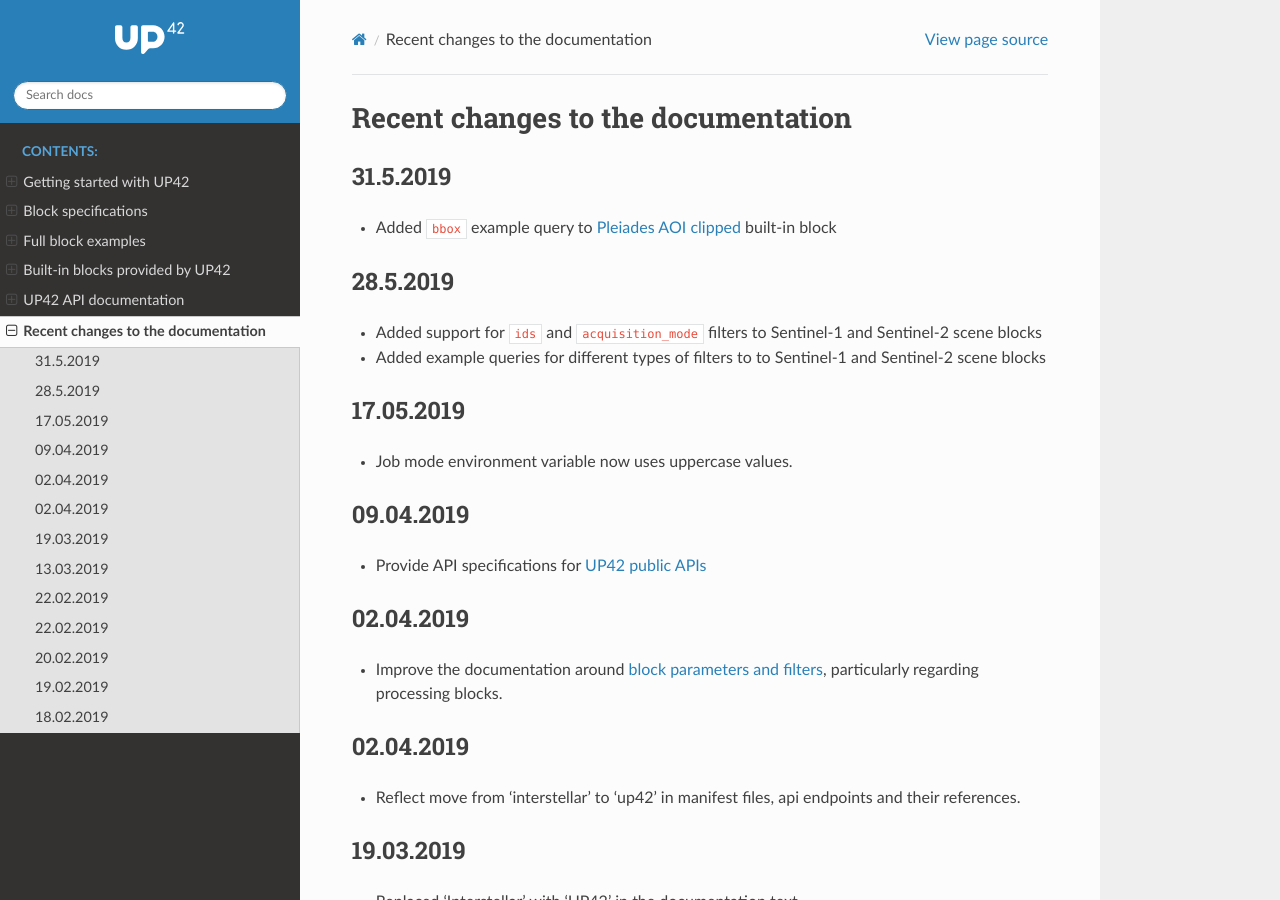
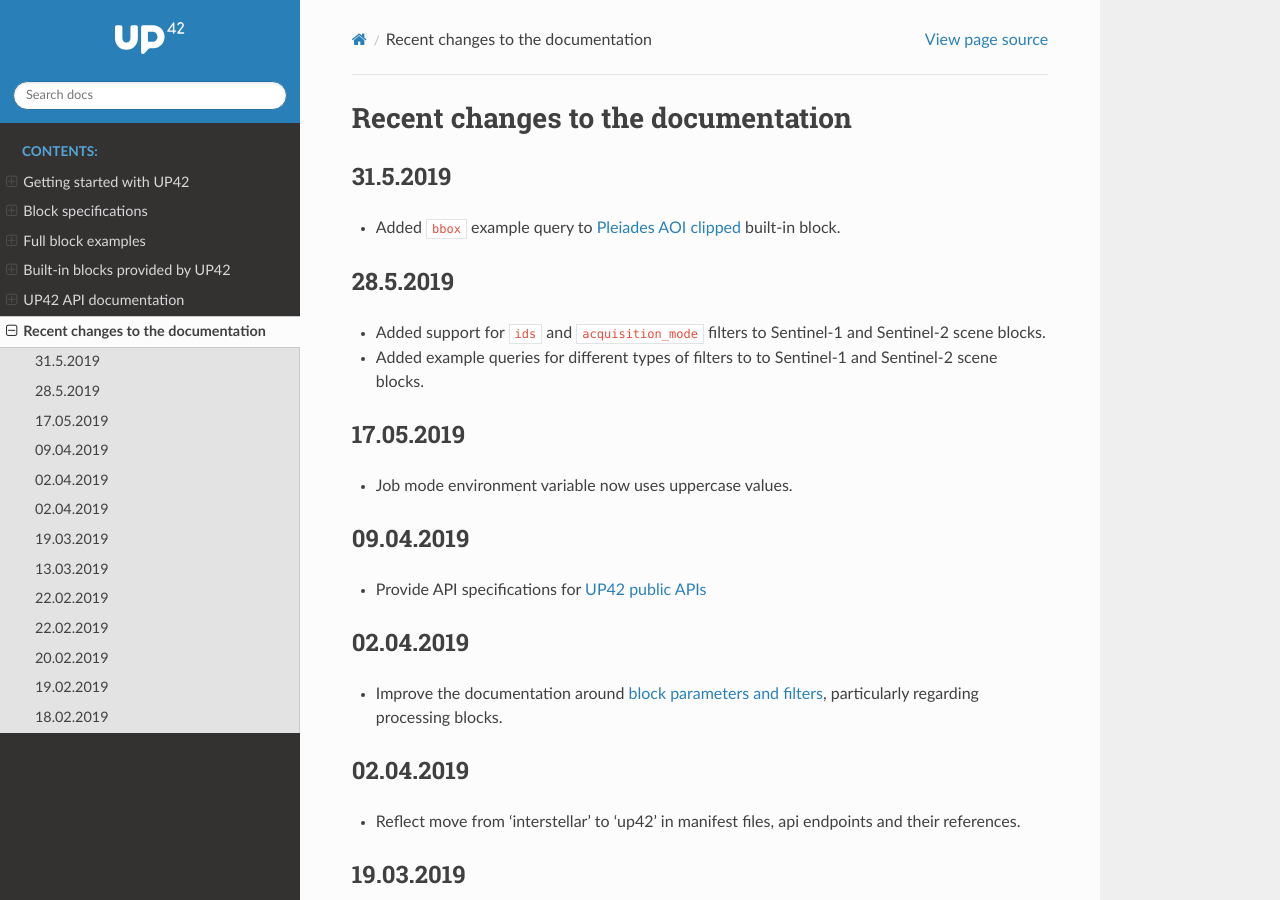
Before and after one commit to up42/docs, a Sphinx documentation site: the page built from source/recent-changes.rst, in a window 1280 px wide and 900 px high. Built offline with Sphinx 7.4.7 and the Read the Docs theme 2.0.0, drawn with Linux system fonts in a browser that asks for light colours.

Commit message:
Fix punctuation

```diff
--- a/source/recent-changes.rst
+++ b/source/recent-changes.rst
@@ -3,13 +3,13 @@
 
 31.5.2019
 ---------
-* Added ``bbox`` example query to :ref:`Pleiades AOI clipped <pleiades-aoiclipped-block>` built-in block
+* Added ``bbox`` example query to :ref:`Pleiades AOI clipped <pleiades-aoiclipped-block>` built-in block.
 
 28.5.2019
 ---------
 
-* Added support for ``ids`` and ``acquisition_mode`` filters to Sentinel-1 and Sentinel-2 scene blocks
-* Added example queries for different types of filters to to Sentinel-1 and Sentinel-2 scene blocks
+* Added support for ``ids`` and ``acquisition_mode`` filters to Sentinel-1 and Sentinel-2 scene blocks.
+* Added example queries for different types of filters to to Sentinel-1 and Sentinel-2 scene blocks.
 
 17.05.2019
 ----------
```
